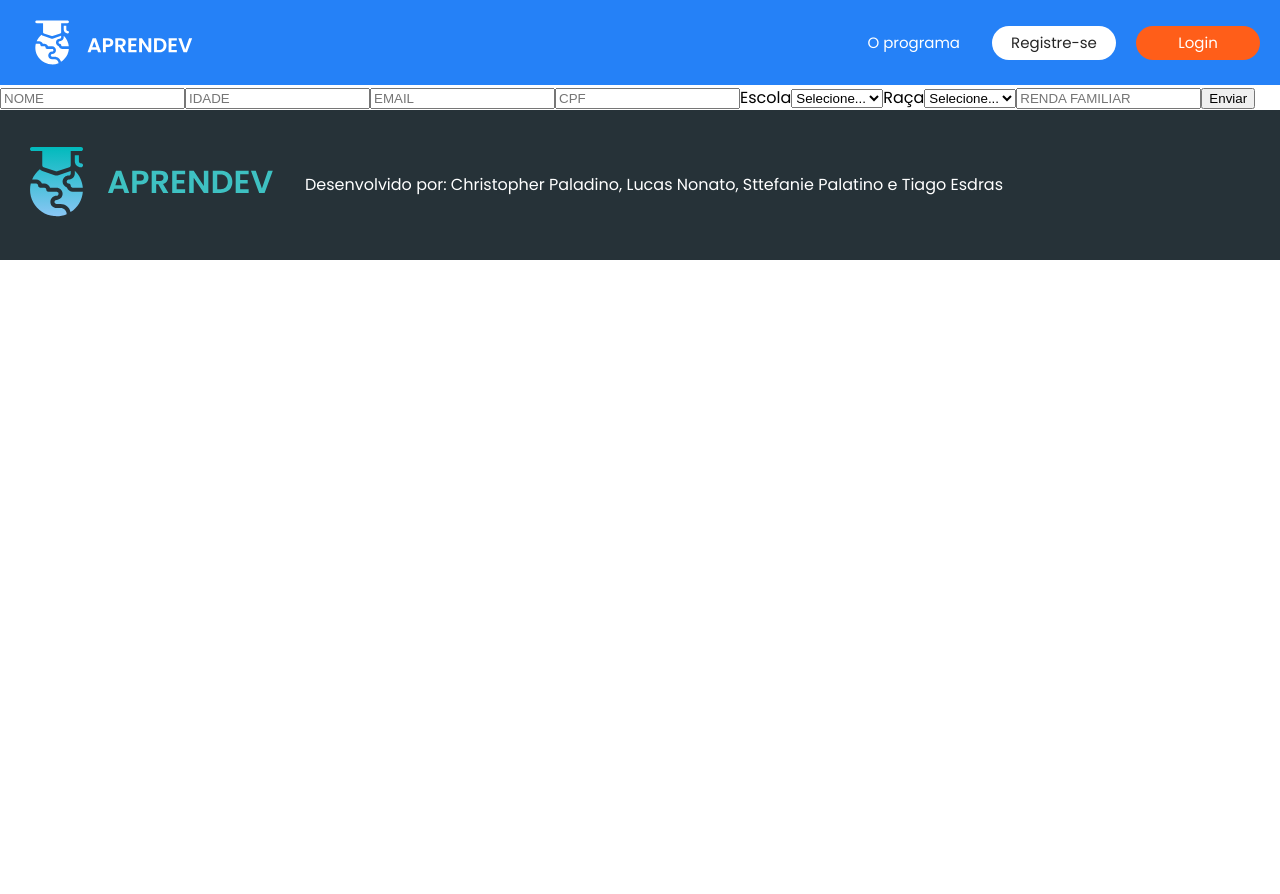
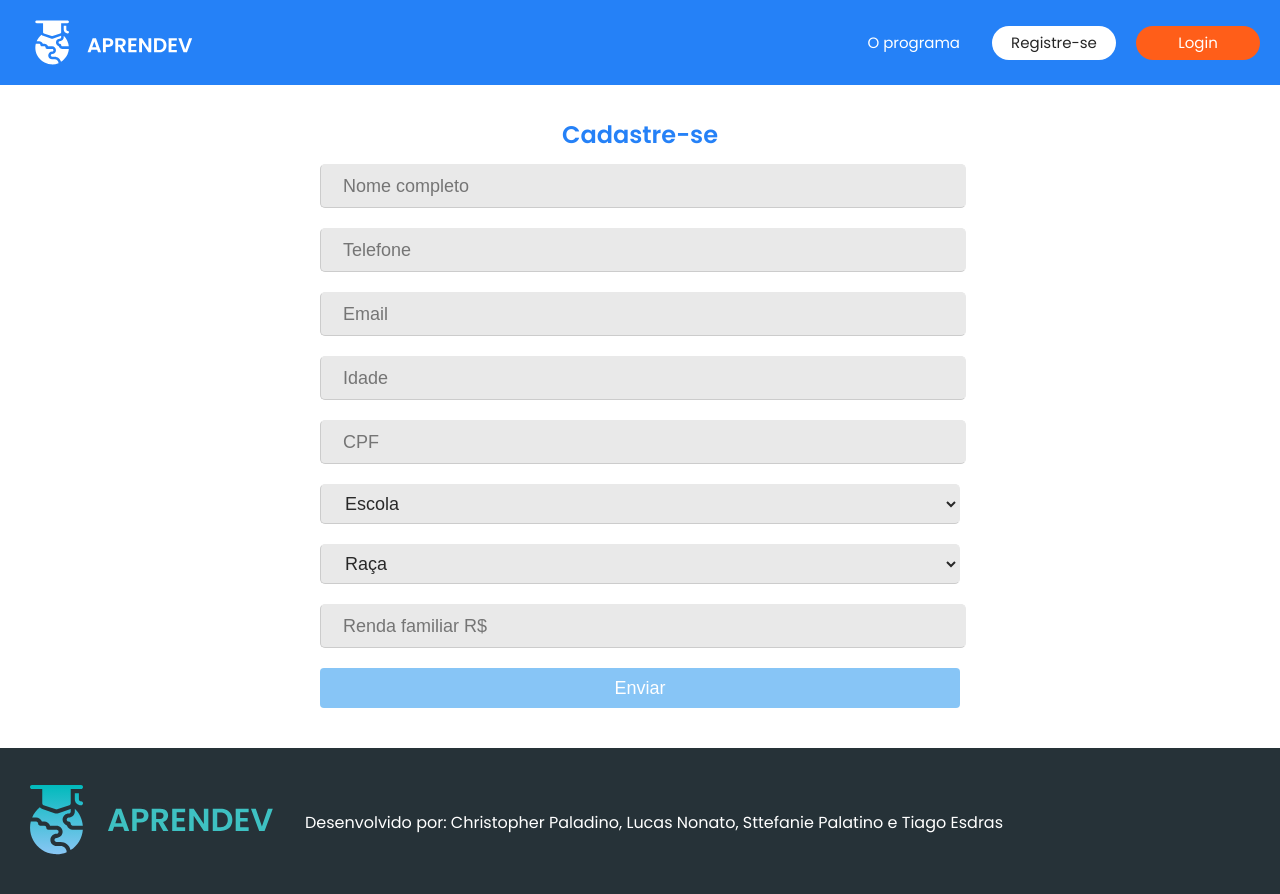
Before and after one commit to TiagoEsdras/aprendev, a React (Create React App) app: page /register-student in a window 1280 px wide. Shown: the top 894 px of the page. Before the commit the page ends 800 px from the top, so only its background shows below. Built offline with nearby package versions, Linux system fonts and the light colour scheme.

Commit message:
Finalizando formularios

```diff
--- a/src/App.css
+++ b/src/App.css
@@ -277,3 +277,85 @@ body {
   line-height: 18px;
   color: white;
 }
+
+
+.container {
+  padding: 20px 0px;
+  height:100%;
+  width: 50%;
+  margin: 0 auto;
+}
+
+.form-contact {
+  width: 100%;
+  font-family: "Arial", Times, serif;
+}
+
+.form-contact-input {
+  width: 100%;
+  color: #292929;
+  font-size: 18px;
+  background-color: #E9E9E9;
+  border: 1px solid #E9E9E9;
+  -moz-border-radius: 5px;
+  -webkit-border-radius: 5px;
+  border-radius: 5px;
+  height: 40px;
+  margin-bottom: 20px;
+  border-bottom: 1px solid #ccc;
+  border-left: 1px solid #ccc;
+  text-indent: 20px;
+}
+
+.form-contact-textarea {
+  width: 100%;
+  color: #292929;
+  font-size: 18px;
+  background-color: #E9E9E9;
+  border: 1px solid #E9E9E9;
+  -moz-border-radius: 5px;
+  -webkit-border-radius: 5px;
+  border-radius: 5px;
+  height: 200px;
+  margin-bottom: 20px;
+  border-bottom: 1px solid #ccc;
+  border-left: 1px solid #ccc;
+  text-indent: 20px;
+  padding-top: 16px;
+  padding-left: 0;
+  padding-right: 0;
+  font-family: "Arial", Times, serif;
+}
+
+.form-contact-button {
+  width: 100%;
+  font-size: 18px;
+  border-radius: 4px;
+  color: #fff;
+  height: 40px;
+  opacity: .8;
+  margin-bottom: 20px;
+  cursor: pointer;
+  background: #6AB7F4;
+  display: block;
+  border: none;
+  transition: 1s;
+}
+
+.form-contact-button:hover {
+  background-color:#2581F7;
+}
+
+.title-form {
+  font-family: Poppins;
+  font-style: normal;
+  font-weight: 600;
+  font-size: 24px;
+  line-height: 27px;
+  text-align: center;
+  color:#2581F7;
+}
+
+select {
+  color: #ccc;
+}
--- a/src/Components/FormCompany.js
+++ b/src/Components/FormCompany.js
@@ -3,45 +3,73 @@ import { Component } from 'react';
 class FormCompany extends Component {
   render() {
     return (
+      <div class="container">
         <div>
-        <form>
-          <label htmlFor="name">
+          <h1 class="title-form">Cadastre sua empresa</h1>
+        </div>
+        <form class="form-contact">
           <input
             type="text"
-              id="name"
-              name="name"
-              placeholder="NOME DA EMPRESA"
+            class="form-contact-input"
+            name="nome"
+            placeholder="Nome da empresa"
+            required
           />
-          </label>
-          <label htmlFor="email">
+          <input
+            type="text"
+            class="form-contact-input"
+            name="cnpj"
+            placeholder="CNPJ"
+            required
+          />
           <input
             type="email"
-              id="email"
+            class="form-contact-input"
             name="email"
-              placeholder="EMAIL"
+            placeholder="Email"
+            required
           />
-          </label>
-          <label htmlFor="cnpj">
           <input
-              type="text"
-              id="cnpj"
-              name="cnpj"
-              placeholder="CNPJ"
+            type="tel"
+            class="form-contact-input"
+            name="tel"
+            placeholder="Telefone"
           />
-          </label>
-          <label>
+          <select
+            name="atucao"
+            id="atuacao"
+            class="form-contact-input"
+          >
+            <option hidden>Área de atuação</option>
+            <option value="tecnologia">Tecnologia</option>
+            <option value="industria">Indústria</option>
+            <option value="comercio">Comércio</option>
+            <option value="outros">Outros</option>
+          </select>
           <input
-              type="text"
-              id="numero-funcionarios"
-              name="numero-funcionarios"
-              placeholder="N° DE FUNCIONÁRIOS"
+            type="number"
+            class="form-contact-input"
+            name="funcionarios"
+            placeholder="N° de funcionários"
           />
-          </label>
-          <button
-            type="submit"
-          >
-            Enviar
-          </button>
+          <p>Sua empresa já tem projeto de Jovem Aprendiz?</p>
+          <input
+            type="radio"
+            id="sim"
+            name="gender"
+            value="sim"
+          />
+          <label for="sim">Sim</label>
+          <input
+            type="radio"
+            id="nao"
+            name="gender"
+            value="nao"
+          />
+          <label for="nao">Não</label>
+          <br />
+          <br />
+          <button type="submit" class="form-contact-button">Enviar</button>
         </form>
       </div>
     )
--- a/src/Components/FormONG.js
+++ b/src/Components/FormONG.js
@@ -3,45 +3,54 @@ import { Component } from 'react';
 class FormONG extends Component {
   render() {
     return (
+      <div class="container">
         <div>
-        <form>
-          <label htmlFor="name">
+          <h1 class="title-form">Cadastre sua ONG</h1>
+        </div>
+        <form class="form-contact">
           <input
             type="text"
-              id="name"
-              name="name"
-              placeholder="NOME DA ONG"
+            class="form-contact-input"
+            name="nome"
+            placeholder="Nome da instituição"
+            required
           />
-          </label>
-          <label htmlFor="email">
+          <input
+            type="text"
+            class="form-contact-input"
+            name="cnpj"
+            placeholder="CNPJ"
+            required
+          />
           <input
             type="email"
-              id="email"
+            class="form-contact-input"
             name="email"
-              placeholder="EMAIL"
+            placeholder="Email"
+            required
           />
-          </label>
-          <label htmlFor="registro">
           <input
-              type="text"
-              id="registro"
-              name="registro"
-              placeholder="REGISTRO"
+            type="tel"
+            class="form-contact-input"
+            name="tel"
+            placeholder="Telefone"
           />
-          </label>
-          <label>
-            <input
-              type="text"
+          <select
+            name="finalidade"
             id="finalidade"
-              name="finalidade"
-              placeholder="FINALIDADE"
-            />
-          </label>
-          <button
-            type="submit"
+            class="form-contact-input"
           >
-            Enviar
-          </button>
+            <option hidden>Finalidade</option>
+            <option value="acessibilidade">Acessibilidade</option>
+            <option value="assistencia-social">Assistência Social</option>
+            <option value="cultura-e-esporte">Cultura e Esporte</option>
+            <option value="desenvolvimento-local">Desenvolvimento Local</option>
+            <option value="direitos-humanos">Direitos Humanos</option>
+            <option value="educacao">Educação</option>
+            <option value="saude">Saúde</option>
+            <option value="meio-ambiente">Meio Ambiente</option>
+          </select>
+          <button type="submit" class="form-contact-button">Enviar</button>
         </form>
       </div>
     )
--- a/src/Components/FormStudent.js
+++ b/src/Components/FormStudent.js
@@ -3,71 +3,74 @@ import { Component } from 'react';
 class FormStudent extends Component {
   render() {
     return (
+      <div class="container">
         <div>
-        <form>
-          <label htmlFor="nome">
+          <h1 class="title-form">Cadastre-se</h1>
+        </div>
+        <form class="form-contact">
           <input
             type="text"
-              id="nome"
+            class="form-contact-input"
             name="nome"
-              placeholder="NOME"
+            placeholder="Nome completo"
+            required
           />
-          </label>
-          <label htmlFor="idade">
+          <input
+            type="tel"
+            class="form-contact-input"
+            name="tel"
+            placeholder="Telefone"
+          />
+          <input
+            type="email"
+            class="form-contact-input"
+            name="email"
+            placeholder="Email"
+            required
+          />
           <input
             type="number"
-              id="idade"
+            class="form-contact-input"
             name="idade"
-              placeholder="IDADE"
+            placeholder="Idade"
+            required
           />
-          </label>
-          <label htmlFor="email">
-            <input
-              type="email"
-              id="email"
-              name="email"
-              placeholder="EMAIL"
-            />
-          </label>
-          <label htmlFor="cpf">
           <input
             type="text"
-              id="cpf"
+            class="form-contact-input"
             name="cpf"
             placeholder="CPF"
+            required
           />
-          </label>
-          <label>
-            Escola
-            <select>
-              <option>Selecione...</option>
-              <option>Escola1</option>
-              <option>Escola1</option>
-              <option>Escola1</option>
+          <select
+            name="escola"
+            id="escola"
+            class="form-contact-input"
+          >
+            <option hidden>Escola</option>
+            <option value="a">Escola A</option>
+            <option value="b">Escola B</option>
+            <option value="c">Escola C</option>
           </select>
-          </label>
-          <label>
-            Raça
-            <select>
-              <option>Selecione...</option>
-              <option>raça</option>
-              <option>raça</option>
-              <option>raça</option>
+          <select
+            name="raca"
+            id="raca"
+            class="form-contact-input"
+          >
+            <option hidden>Raça</option>
+            <option value="negro">Negro</option>
+            <option value="pardo">Pardo</option>
+            <option value="indigeno">Indígeno</option>
+            <option value="outros">Outros</option>
           </select>
-          </label>
-          <label htmlFor="renda">
           <input
-              type="text"
-              id="renda"
+            type="number"
+            class="form-contact-input"
             name="renda"
-              placeholder="RENDA FAMILIAR"
+            placeholder="Renda familiar R$ "
+            required
           />
-          </label>
-          <button
-            type="submit"
-          >
-            Enviar
-          </button>
+          <button type="submit" class="form-contact-button">Enviar</button>
         </form>
       </div>
     )
```
Also changed, not shown: 1 other file (tests, documents, lock files or other folders). Lines whose indentation alone changed are shown as unchanged.
